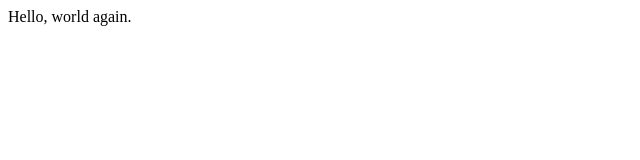
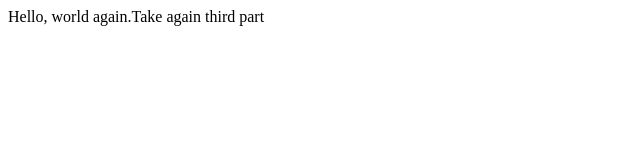
Before and after one commit to meshack-jackson/lecture0, a plain HTML site: page hello.html in a window 1280 px wide. Shown: the whole page, without its empty margins (0-640 px from the left). Drawn offline with Linux system fonts and the light colour scheme.

```diff
--- a/hello.html
+++ b/hello.html
@@ -7,6 +7,6 @@
 	<title>My new repository CS50</title>
 </head>
 <body>
-	Hello, world again.
+	Hello, world again.Take again third part
 </body>
 </html>
```
